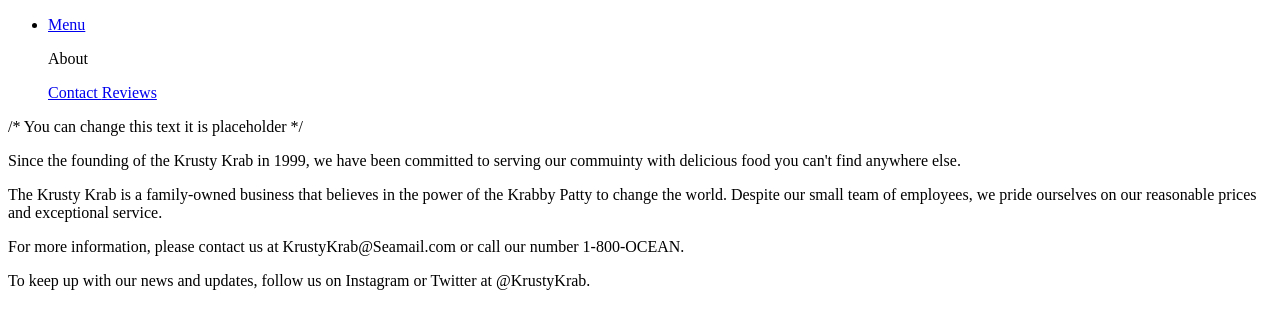
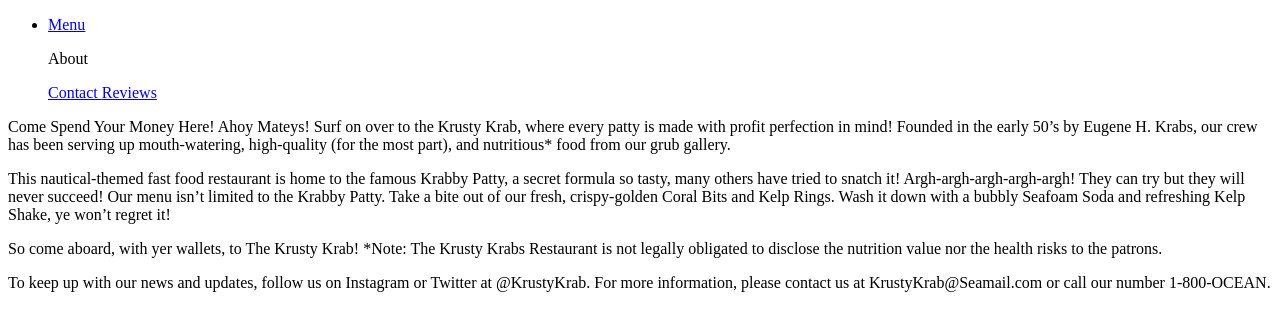
Before and after one commit to savannahbrookek-tech/Krusty-Krab-Group, a plain HTML site: page About.html in a window 1280 px wide. Drawn offline with Linux system fonts and the light colour scheme.

Commit message:
Update About.html

```diff
--- a/About.html
+++ b/About.html
@@ -15,22 +15,27 @@
     <title>About Us</title>
   </head>
 
-
-/* You can change this text it is placeholder */
-
-
   <body>
     <p>
-      Since the founding of the Krusty Krab in 1999, we have been committed to serving our commuinty with delicious food you can't find anywhere else.
+      Come Spend Your Money Here!
+
+Ahoy Mateys! Surf on over to the Krusty Krab, where every patty is made with profit perfection in mind! Founded in the early 50’s by Eugene H. Krabs, our crew has been serving up mouth-watering, high-quality (for the most part), and nutritious* food from our grub gallery.
+
     </p>
     <p>
-      The Krusty Krab is a family-owned business that believes in the power of the Krabby Patty to change the world. Despite our small team of employees, we pride ourselves on our reasonable prices and exceptional service.
+      This nautical-themed fast food restaurant is home to the famous Krabby Patty, a secret formula so tasty, many others have tried to snatch it! Argh-argh-argh-argh-argh! They can try but they will never succeed!
+
+Our menu isn’t limited to the Krabby Patty. Take a bite out of our fresh, crispy-golden Coral Bits and Kelp Rings. Wash it down with a bubbly Seafoam Soda and refreshing Kelp Shake, ye won’t regret it!
+
     </p>
     <p>
-      For more information, please contact us at KrustyKrab@Seamail.com or call our number 1-800-OCEAN.
+      So come aboard, with yer wallets, to The Krusty Krab!
+
+      *Note: The Krusty Krabs Restaurant is not legally obligated to disclose the nutrition value nor the health risks to the patrons.
+
     </p>
     <p>
-      To keep up with our news and updates, follow us on Instagram or Twitter at @KrustyKrab.
+      To keep up with our news and updates, follow us on Instagram or Twitter at @KrustyKrab. For more information, please contact us at KrustyKrab@Seamail.com or call our number 1-800-OCEAN.
     </p>
   </body>
 </html>
```
